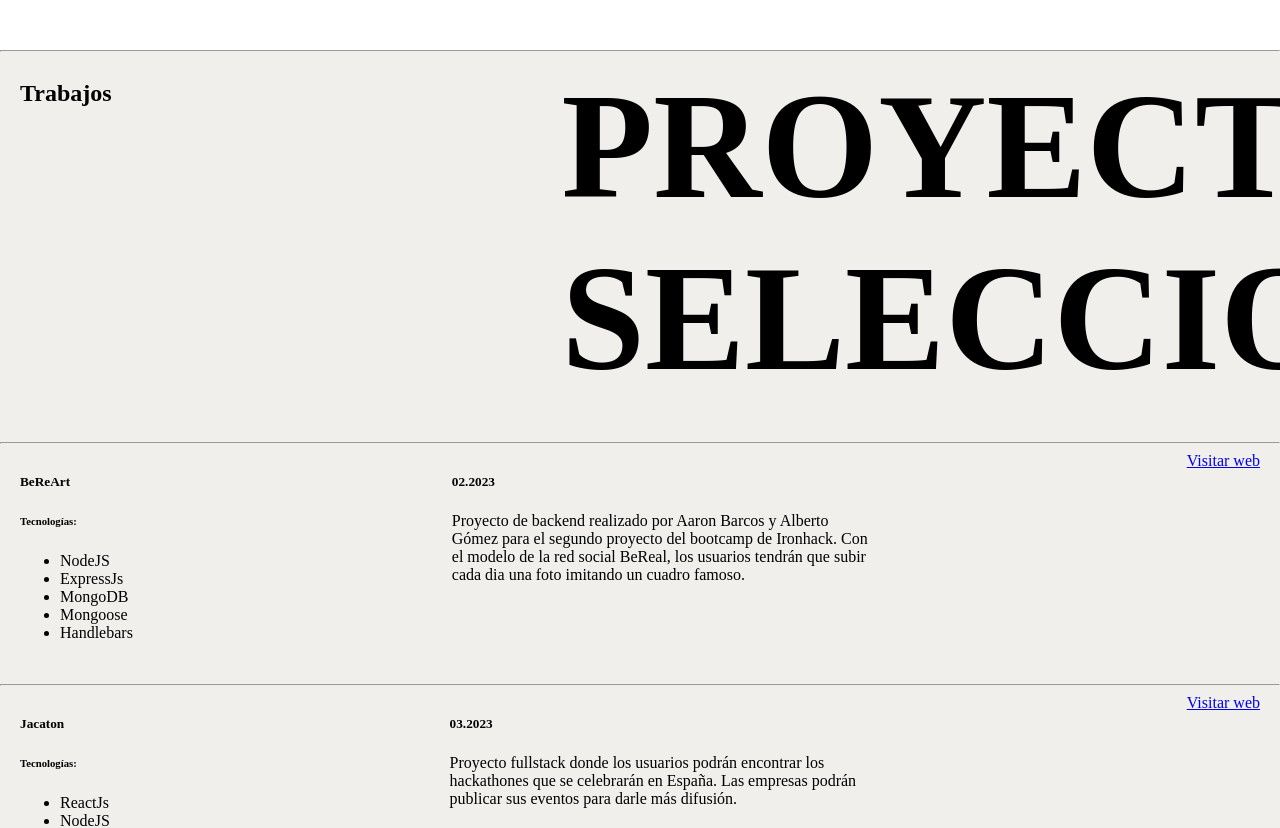
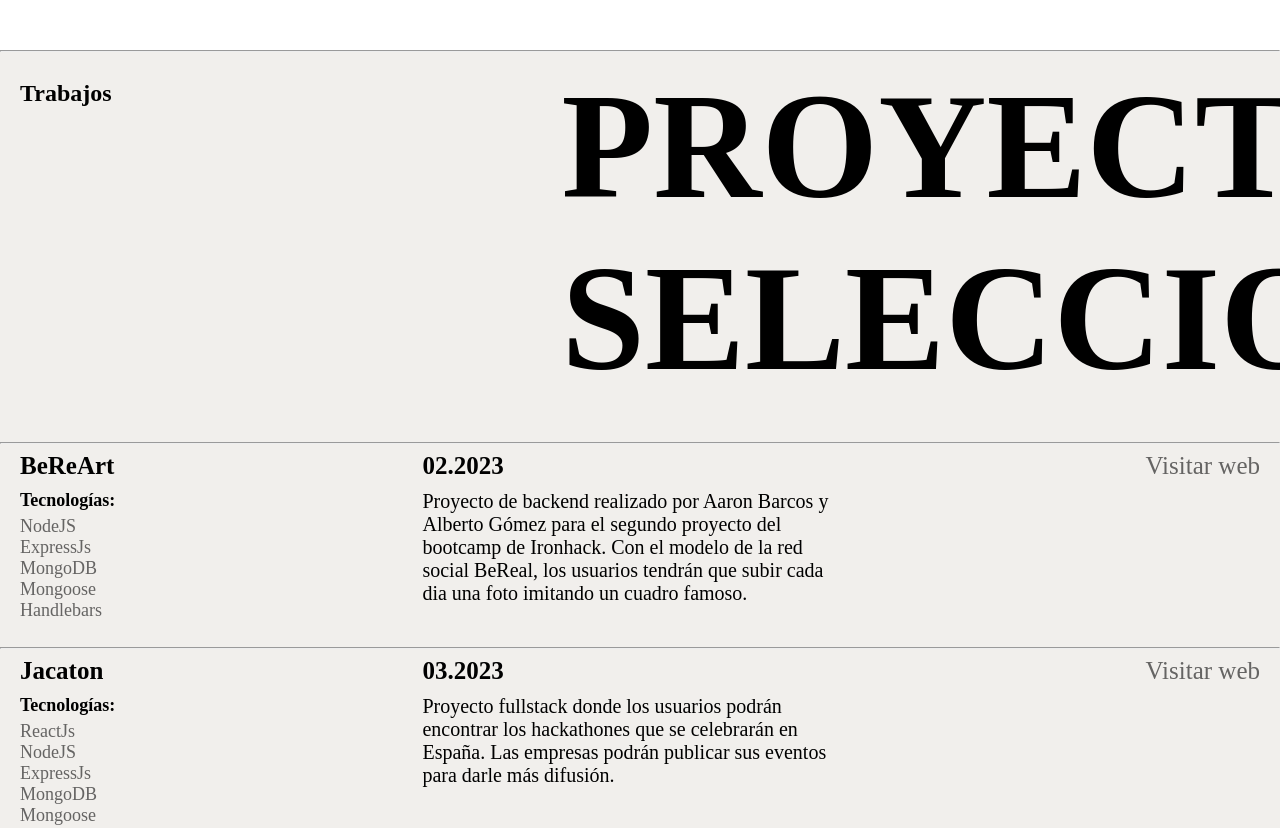
Before and after one commit to albertogomrod/portfolio, a Next.js app: page /work in a window 1280 px wide. Shown: the top 828 px of the page. Built offline with nearby package versions, Linux system fonts and the light colour scheme.

Commit message:
Estilos de la página de proyectos sin imagenes

```diff
--- a/src/app/work/Work.module.css
+++ b/src/app/work/Work.module.css
@@ -30,3 +30,43 @@
 .descripcionProyecto{
     width: 52ch;
 }
+
+.proyectoCompleto li{
+  list-style: none;
+  font-size: 18px;
+  color: rgb(101,100,99);
+}
+
+.proyectoCompleto ul{
+  padding-left: 0px;
+  margin-top: 5px;
+  margin-bottom: 0px;
+}
+
+.proyectoCompleto h5{
+  font-size: 25px;
+  margin-top: 0px;
+  margin-bottom: 10px;
+}
+
+.proyectoCompleto h6{
+  font-size: 18px;
+  margin-top: 0px;
+  margin-bottom: 0px;
+}
+
+.proyectoCompleto p{
+  font-size: 20px;
+  margin-top: 0px;
+  margin-bottom: 0px;
+}
+
+.proyectoCompleto a{
+  font-size: 25px;
+  text-decoration: none;
+  color: rgb(101,100,99)
+}
+
+.proyectoCompleto a:hover {
+  color: #000000;
+}
```
